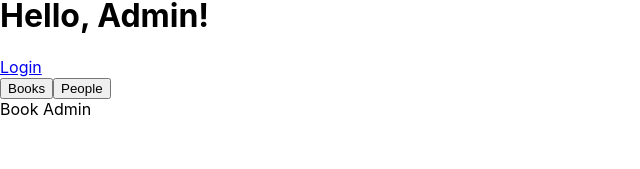
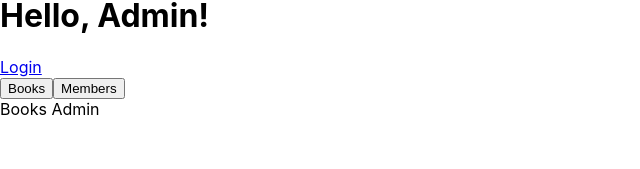
Before and after one commit to balayokesh/libraryManagementSystem, a React (Create React App) app: page /admin in a window 1280 px wide. Shown: the part 129-298 px from the top of the page, without its empty margins (0-640 px from the left). Built offline with nearby package versions, Linux system fonts and the light colour scheme.

Commit message:
rename people to members

```diff
--- a/src/Admin.jsx
+++ b/src/Admin.jsx
@@ -2,7 +2,7 @@ import { useState } from 'react';
 import { Link } from 'react-router-dom';
 
 import BooksAdmin from './Routes/Admin/BooksAdmin';
-import PeopleAdmin from './Routes/Admin/PeopleAdmin';
+import MembersAdmin from './Routes/Admin/MembersAdmin';
 
 export default function Admin() {
 
@@ -18,11 +18,11 @@ export default function Admin() {
             <br />
 
             <button onClick={() => setCurrentTab('books')}>Books</button>
-            <button onClick={() => setCurrentTab('people')}>People</button>
+            <button onClick={() => setCurrentTab('people')}>Members</button>
 
             <div>
                 {
-                    currentTab === 'books' ? <BooksAdmin /> : <PeopleAdmin />
+                    currentTab === 'books' ? <BooksAdmin /> : <MembersAdmin />
                 }
             </div>
         </div>
--- a/src/Routes/Admin/BooksAdmin.jsx
+++ b/src/Routes/Admin/BooksAdmin.jsx
@@ -1,5 +1,6 @@
 export default function BookAdmin () {
     return (
-        <div>Book Admin</div>
+        <div>Books Admin</div>
+
     );
 }
--- /dev/null
+++ b/src/Routes/Admin/MembersAdmin.jsx
@@ -0,0 +1,5 @@
+export default function MembersAdmin () {
+    return (
+        <div>Members Admin</div>
+    );
+}
--- a/src/Routes/Admin/PeopleAdmin.jsx
+++ /dev/null
@@ -1,5 +0,0 @@
-export default function PeopleAdmin () {
-    return (
-        <div>People Admin</div>
-    );
-}
```
